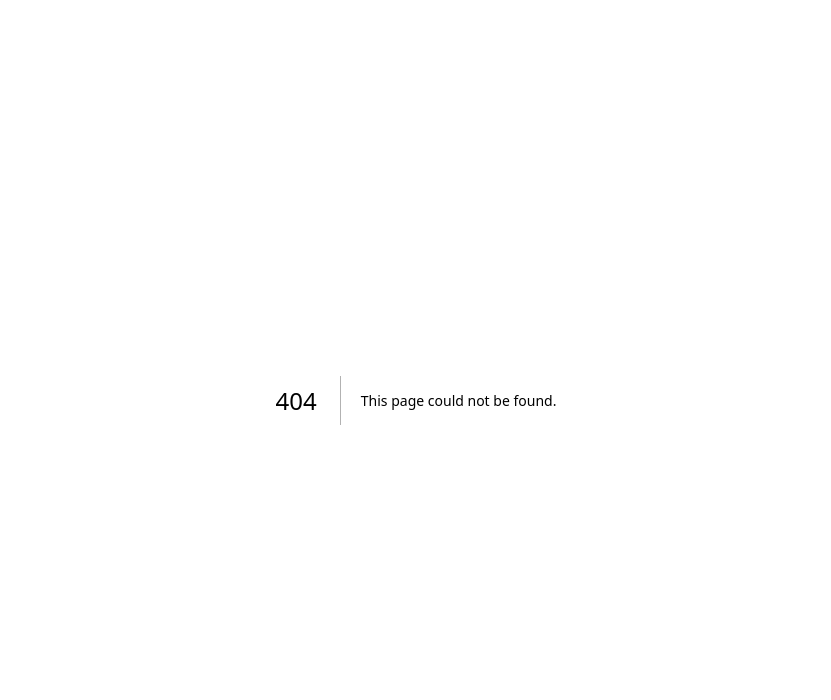
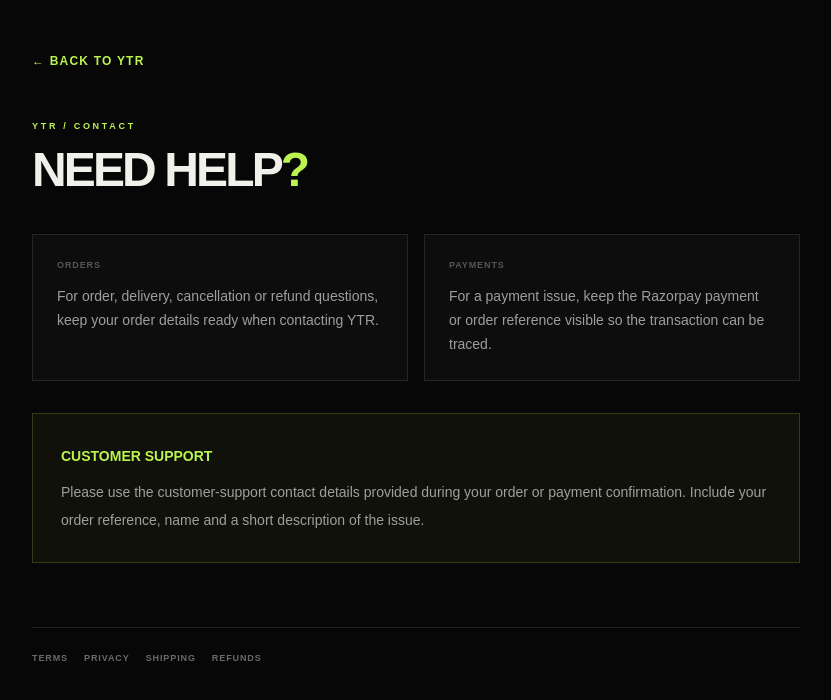
Before and after one commit to salonisoni2707-tech/ytR, a Next.js app: page /contact in a window 1280 px wide. Before the commit this address had no page. Shown: the top 700 px of the page, without its empty margins (224-1055 px from the left). Built offline with nearby package versions, Linux system fonts and the light colour scheme.

Commit message:
Add YTR contact page

```diff
--- /dev/null
+++ b/src/app/contact/page.tsx
@@ -0,0 +1,19 @@
+import Link from "next/link";
+
+export default function ContactPage() {
+  return (
+    <main className="min-h-screen bg-[#070707] px-5 py-12 text-[#f2f0ea] lg:px-8">
+      <div className="mx-auto max-w-3xl">
+        <Link href="/" className="text-xs font-black tracking-widest text-lime-300">← BACK TO YTR</Link>
+        <p className="mt-12 text-[9px] font-black tracking-[0.3em] text-lime-300">YTR / CONTACT</p>
+        <h1 className="mt-3 text-5xl font-black uppercase tracking-[-0.06em]">Need help<span className="text-lime-300">?</span></h1>
+        <div className="mt-10 grid gap-4 sm:grid-cols-2">
+          <div className="border border-white/10 bg-[#0d0d0d] p-6"><p className="text-[9px] font-black tracking-widest text-white/30">ORDERS</p><p className="mt-3 text-sm leading-6 text-white/60">For order, delivery, cancellation or refund questions, keep your order details ready when contacting YTR.</p></div>
+          <div className="border border-white/10 bg-[#0d0d0d] p-6"><p className="text-[9px] font-black tracking-widest text-white/30">PAYMENTS</p><p className="mt-3 text-sm leading-6 text-white/60">For a payment issue, keep the Razorpay payment or order reference visible so the transaction can be traced.</p></div>
+        </div>
+        <div className="mt-8 border border-lime-300/20 bg-lime-300/[0.04] p-7 text-sm leading-7 text-white/60"><p className="font-black text-lime-300">CUSTOMER SUPPORT</p><p className="mt-2">Please use the customer-support contact details provided during your order or payment confirmation. Include your order reference, name and a short description of the issue.</p></div>
+        <nav className="mt-16 flex flex-wrap gap-4 border-t border-white/10 pt-6 text-[9px] font-black tracking-widest text-white/40"><Link href="/terms">TERMS</Link><Link href="/privacy">PRIVACY</Link><Link href="/shipping">SHIPPING</Link><Link href="/refund">REFUNDS</Link></nav>
+      </div>
+    </main>
+  );
+}
```
